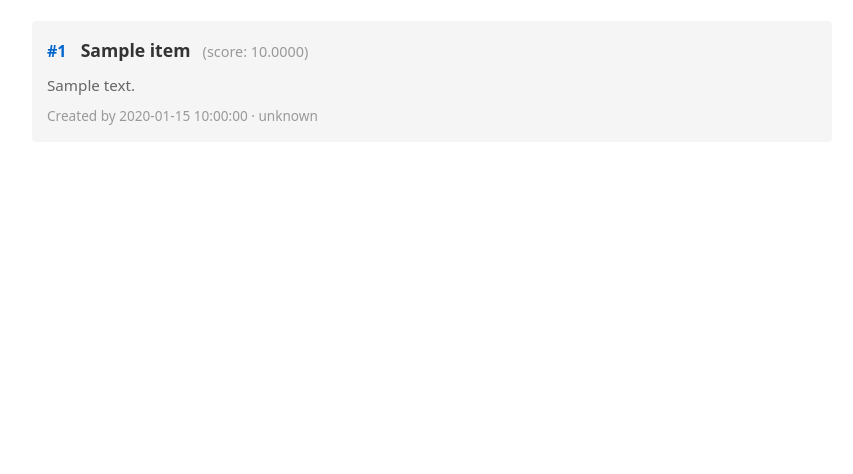
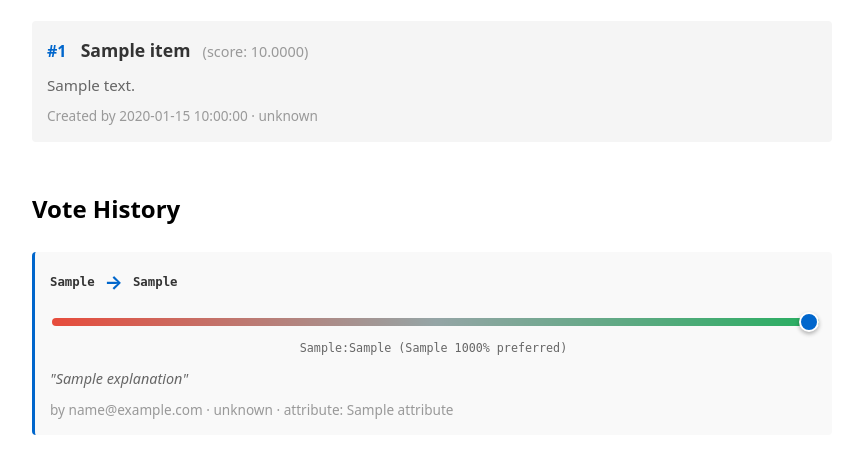
Before and after one commit to sortersocial/index, a FastAPI app: template src/templates/hashtag.html in a window 1280 px wide. Shown: the part 201-675 px from the top of the page, without its empty margins (208-1061 px from the left). Run offline with FastAPI, Linux system fonts and the light colour scheme; the template is opened without the code that fills it: most values are stand-ins (such as "Sample title", 1, 10 or a date in 2020).

Commit message:
display votes

```diff
--- a/src/main.py
+++ b/src/main.py
@@ -463,6 +463,7 @@ async def view_hashtag(request: Request, hashtag_name: str):
         "request": request,
         "hashtag": hashtag_name,
         "items": items_with_ranks,
+        "votes": hashtag_votes,
         "vote_count": len(hashtag_votes)
     })
 
--- a/src/templates/hashtag.html
+++ b/src/templates/hashtag.html
@@ -13,6 +13,11 @@
             line-height: 1.6;
         }
         h1 { margin-bottom: 0.5em; }
+        h2 {
+            margin-top: 2em;
+            margin-bottom: 1em;
+            font-size: 1.5em;
+        }
         .stats { color: #666; margin-bottom: 2em; }
         .back-link { margin-bottom: 2em; }
         .item-list { list-style: none; padding: 0; }
@@ -45,6 +50,116 @@
         .no-items {
             color: #666;
             font-style: italic;
+        }
+
+        /* Vote visualization styles */
+        .vote-list {
+            list-style: none;
+            padding: 0;
+        }
+        .vote-item {
+            padding: 15px;
+            margin: 10px 0;
+            background: #f9f9f9;
+            border-radius: 4px;
+            border-left: 3px solid #0066cc;
+        }
+        .vote-comparison {
+            display: flex;
+            align-items: center;
+            gap: 10px;
+            margin-bottom: 10px;
+            flex-wrap: wrap;
+        }
+        .vote-item-name {
+            font-weight: 600;
+            color: #333;
+            font-family: monospace;
+            font-size: 0.95em;
+        }
+        .vote-arrow {
+            color: #0066cc;
+            font-weight: bold;
+            font-size: 1.2em;
+        }
+        .vote-slider-container {
+            width: 100%;
+            margin: 10px 0;
+        }
+        .vote-slider {
+            width: 100%;
+            height: 8px;
+            -webkit-appearance: none;
+            appearance: none;
+            background: linear-gradient(to right, #e74c3c 0%, #95a5a6 50%, #27ae60 100%);
+            outline: none;
+            border-radius: 4px;
+            pointer-events: none;
+        }
+        .vote-slider::-webkit-slider-thumb {
+            -webkit-appearance: none;
+            appearance: none;
+            width: 20px;
+            height: 20px;
+            background: #0066cc;
+            cursor: default;
+            border-radius: 50%;
+            border: 2px solid white;
+            box-shadow: 0 2px 4px rgba(0,0,0,0.3);
+        }
+        .vote-slider::-moz-range-thumb {
+            width: 20px;
+            height: 20px;
+            background: #0066cc;
+            cursor: default;
+            border-radius: 50%;
+            border: 2px solid white;
+            box-shadow: 0 2px 4px rgba(0,0,0,0.3);
+        }
+        .vote-ratio {
+            text-align: center;
+            font-size: 0.9em;
+            color: #666;
+            margin-top: 5px;
+            font-family: monospace;
+        }
+        .vote-meta {
+            color: #999;
+            font-size: 0.85em;
+            margin-top: 8px;
+        }
+        .vote-explanation {
+            color: #666;
+            font-size: 0.9em;
+            margin-top: 8px;
+            font-style: italic;
+        }
+
+        /* Mobile responsive */
+        @media (max-width: 640px) {
+            body {
+                margin: 20px auto;
+                padding: 0 15px;
+            }
+            h1 {
+                font-size: 1.5em;
+            }
+            h2 {
+                font-size: 1.3em;
+            }
+            .item-list li,
+            .vote-item {
+                padding: 12px;
+            }
+            .vote-comparison {
+                gap: 8px;
+            }
+            .vote-item-name {
+                font-size: 0.85em;
+            }
+            .item-title {
+                font-size: 1em;
+            }
         }
     </style>
 </head>
@@ -89,5 +204,50 @@
     {% else %}
     <p class="no-items">No items yet under this hashtag.</p>
     {% endif %}
+
+    {% if votes %}
+    <h2>Vote History</h2>
+    <ul class="vote-list">
+        {% for vote in votes %}
+        <li class="vote-item">
+            <div class="vote-comparison">
+                <span class="vote-item-name">{{ vote.item1 }}</span>
+                <span class="vote-arrow">→</span>
+                <span class="vote-item-name">{{ vote.item2 }}</span>
+            </div>
+            <div class="vote-slider-container">
+                {% set total = vote.ratio_left + vote.ratio_right %}
+                {% set percentage = (vote.ratio_left / total * 100)|int %}
+                <input
+                    type="range"
+                    min="0"
+                    max="100"
+                    value="{{ percentage }}"
+                    class="vote-slider"
+                    disabled
+                >
+                <div class="vote-ratio">
+                    {{ vote.ratio_left }}:{{ vote.ratio_right }}
+                    ({{ vote.item1 }} {{ percentage }}% preferred)
+                </div>
+            </div>
+            {% if vote.explanation %}
+            <div class="vote-explanation">"{{ vote.explanation }}"</div>
+            {% endif %}
+            <div class="vote-meta">
+                {% if vote.user_email %}
+                by {{ vote.user_email }}
+                {% endif %}
+                {% if vote.timestamp %}
+                · {{ vote.timestamp|relative_time }}
+                {% endif %}
+                {% if vote.attribute %}
+                · attribute: {{ vote.attribute }}
+                {% endif %}
+            </div>
+        </li>
+        {% endfor %}
+    </ul>
+    {% endif %}
 </body>
 </html>
```
